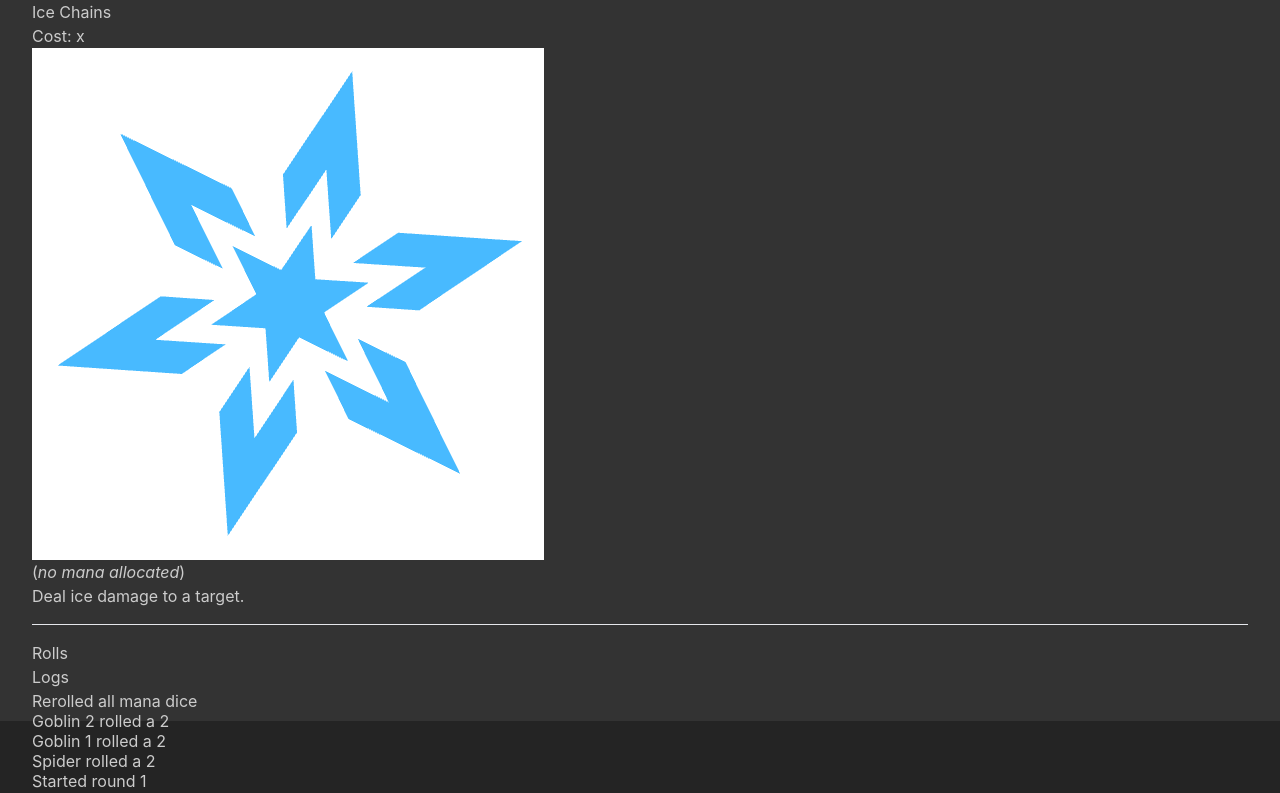
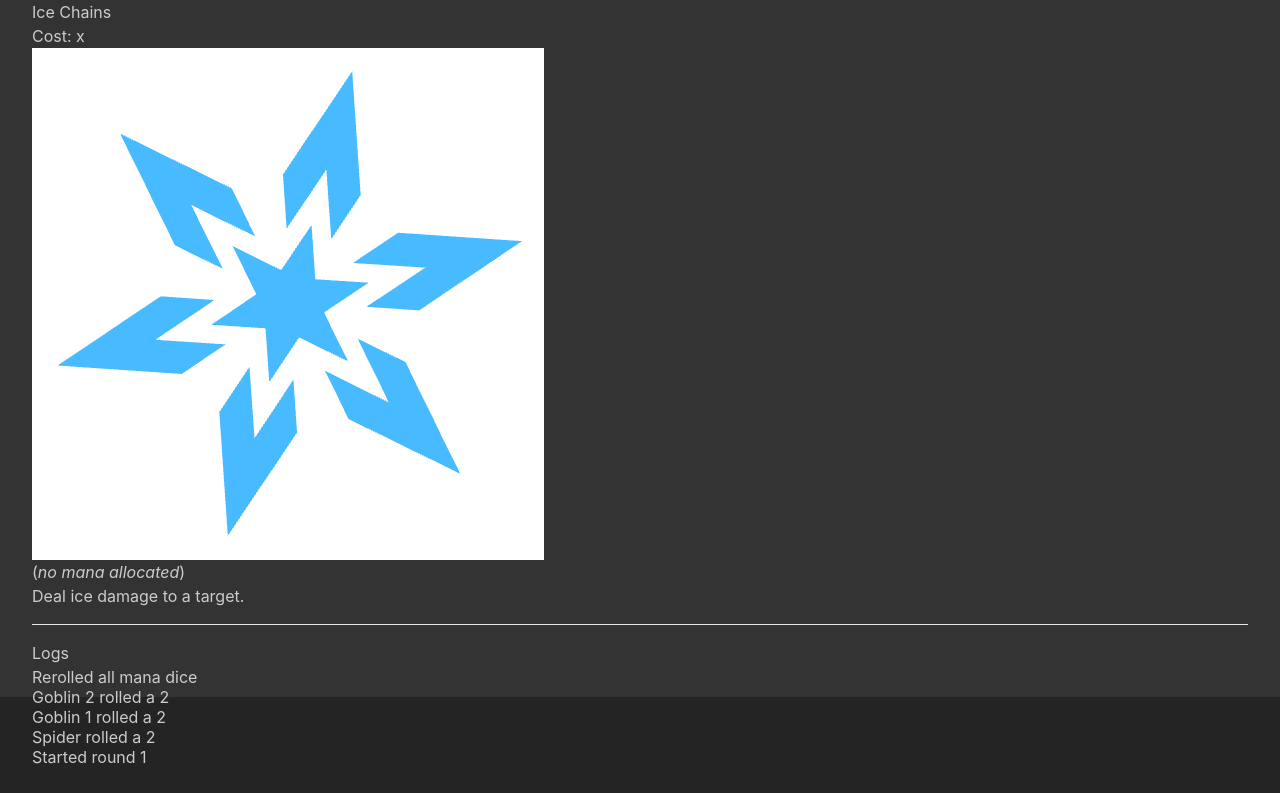
Before and after one commit to Vindexus/RyanDiceGame, a React (Vite) app: page / in a window 1280 px wide. Shown: the part 7818-8611 px from the top of the page. After the commit the page ends 8587 px from the top, so only its background shows below. Built offline with nearby package versions, Linux system fonts and the light colour scheme.

Commit message:
remove 'Rolls' test section

```diff
--- a/src/App.tsx
+++ b/src/App.tsx
@@ -139,10 +139,6 @@ function App() {
 							})}
 						</section>
             <hr className={'divider'} />
-            <section>
-              <h3>Rolls</h3>
-                <AnimatedDice />
-            </section>
 					</div>
 					<aside className={'border p-2 w-1/3 mt-3'}>
 						<Logs game={game} />
```
